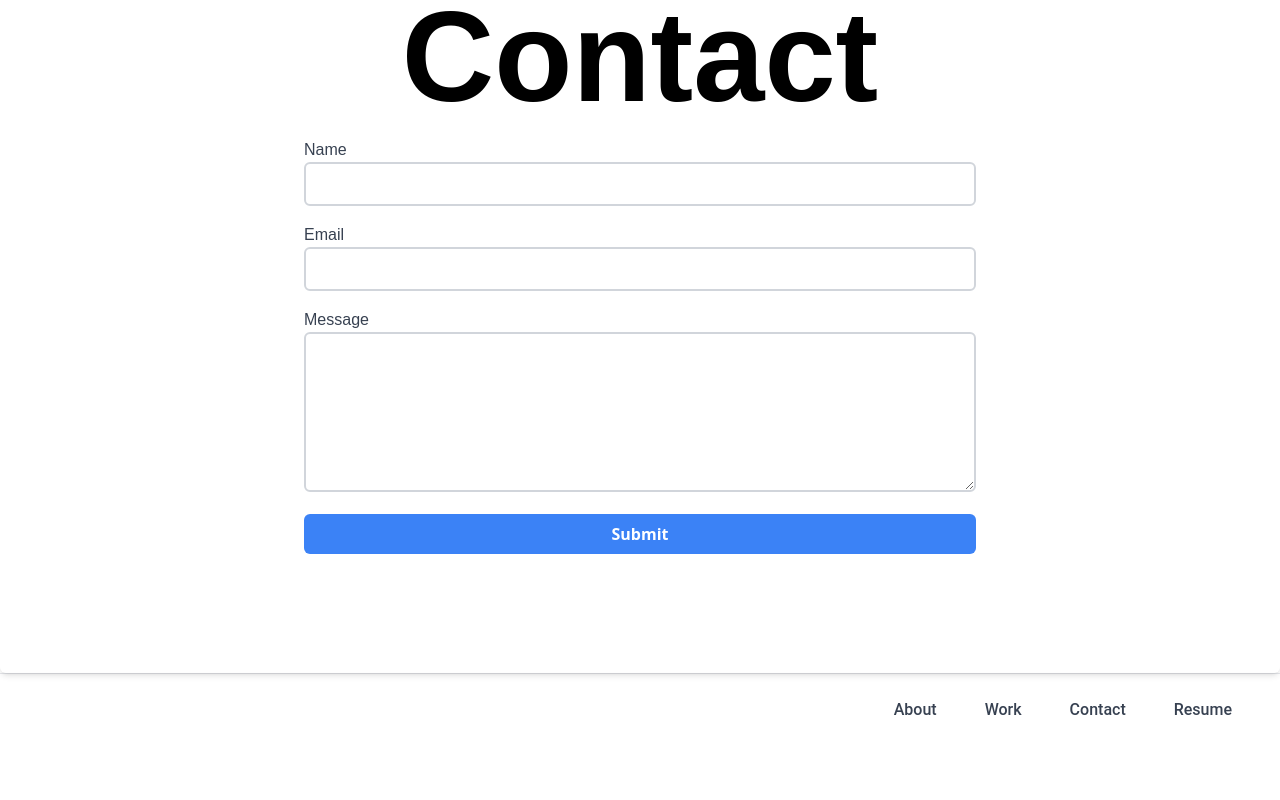
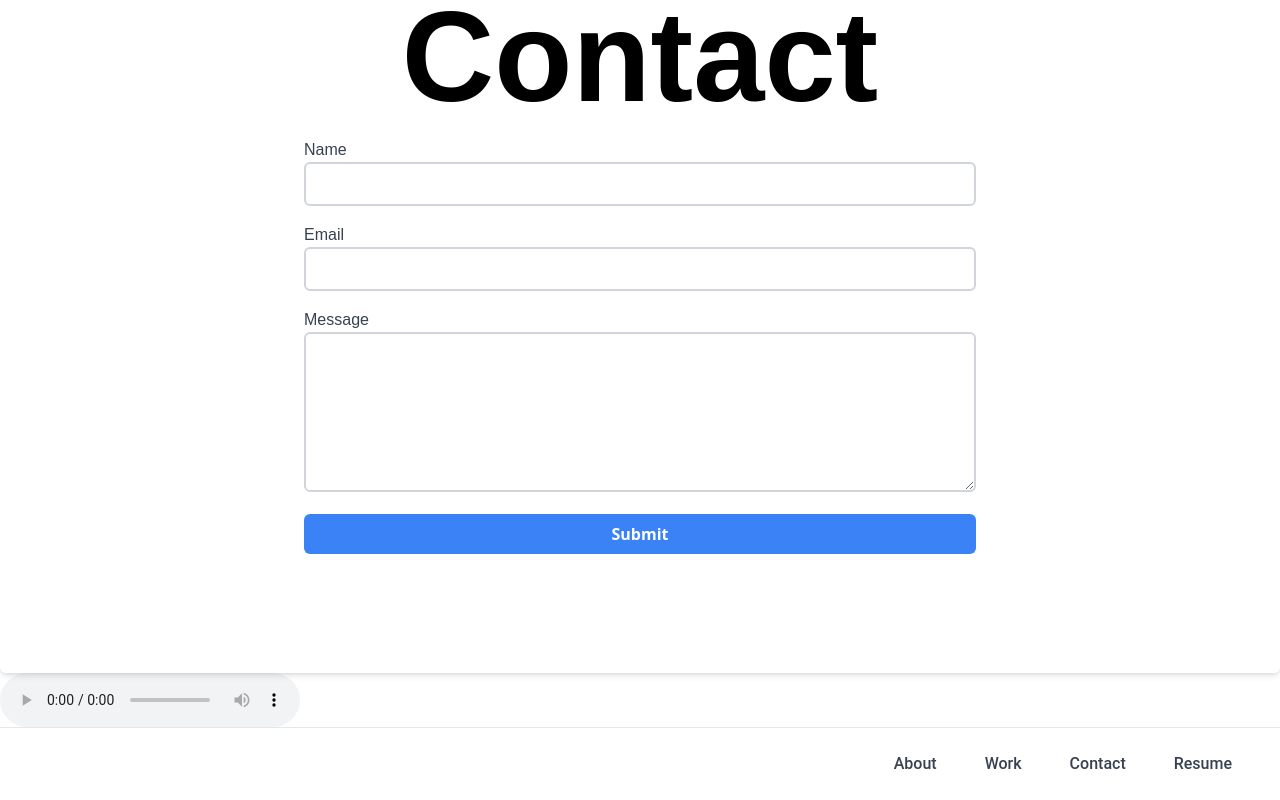
Before and after one commit to YimmyC/my-portfolio, a React (Create React App) app: page / in a window 1280 px wide. Shown: the part 5871-6671 px from the top of the page. Before the commit the page ends 6617 px from the top, so only its background shows below. Built offline with nearby package versions, Linux system fonts and the light colour scheme.

Commit message:
testing music in heroku

```diff
--- a/package.json
+++ b/package.json
@@ -7,6 +7,7 @@
     "@testing-library/react": "^11.1.0",
     "@testing-library/user-event": "^13.5.0",
     "react": "17.0.2",
+    "react-audio-player": "^0.17.0",
     "react-dom": "17.0.2",
     "react-hook-form": "^7.43.9",
     "react-router-dom": "^6.10.0",
--- a/src/App.js
+++ b/src/App.js
@@ -6,6 +6,8 @@ import Work from "./components/Work";
 import Contact from "./components/Contact";
 import ParticlesBackground from "./components/Particles";
 import { Routes, Route } from "react-router-dom";
+import ReactAudioPlayer from "react-audio-player";
+import tune from "./assets/itsawar.mp3";
 
 function App() {
   return (
@@ -16,6 +18,7 @@ function App() {
       <AboutMe style={{ position: "relative", zIndex: 1 }} />
       <Work style={{ position: "relative", zIndex: 1 }} />
       <Contact style={{ position: "relative", zIndex: 1 }} />
+      <ReactAudioPlayer src={tune} autoPlay controls />
       <Footer style={{ position: "relative", zIndex: 1 }} />
     </div>
   );
```
Also changed, not shown: 2 other files (tests, documents, lock files or other folders).
